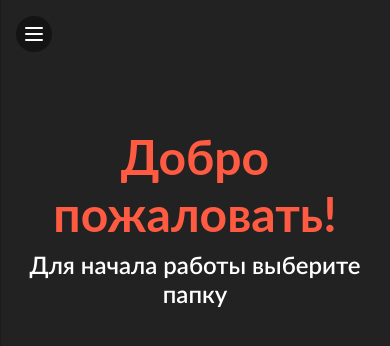
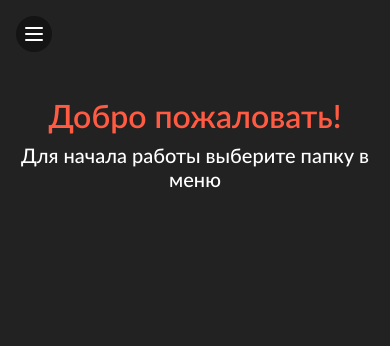
Before and after one commit to WebTech-StayHard/TodoPractice-Frontend, a React (Create React App) app: page / in a window 390 px wide. Shown: the top 346 px of the page. Built offline with nearby package versions, Linux system fonts and the light colour scheme; a web font is replaced by a local one.

Commit message:
styles: Небольшие правки стилей

```diff
--- a/src/components/ui/common/tab/tab.module.css
+++ b/src/components/ui/common/tab/tab.module.css
@@ -47,3 +47,9 @@
   overflow: hidden;
   text-overflow: ellipsis;
 }
+
+@media (max-width: 960px) {
+  .text {
+    font-size: 1rem;
+  }
+}
--- a/src/components/ui/pages/home-page/home-page.module.css
+++ b/src/components/ui/pages/home-page/home-page.module.css
@@ -3,14 +3,30 @@
   text-align: center;
 }
 
-.home__title {
+.title {
   margin-bottom: 0.5rem;
   font-size: 3rem;
   font-weight: 700;
   color: var(--orange-color);
 }
 
-.home__text {
+.text {
   font-size: 1.5rem;
   font-weight: 600;
 }
+
+@media (max-width: 960px) {
+  .home {
+    margin-top: 2rem;
+  }
+
+  .title {
+    font-size: 2rem;
+    font-weight: 600;
+  }
+
+  .text {
+    font-size: 1.25rem;
+    font-weight: 500;
+  }
+}
--- a/src/components/ui/pages/home-page/home-page.tsx
+++ b/src/components/ui/pages/home-page/home-page.tsx
@@ -6,11 +6,11 @@ export const HomePageUI: FC = () => (
   <>
     <SEO title='Todo List' />
     <section className={s.home}>
-      <h2 className={s.home__title}>
+      <h2 className={s.title}>
         Добро пожаловать!
       </h2>
-      <p className={s.home__text}>
-        Для начала работы выберите папку
+      <p className={s.text}>
+        Для начала работы выберите папку в меню
       </p>
     </section>
   </>
```
